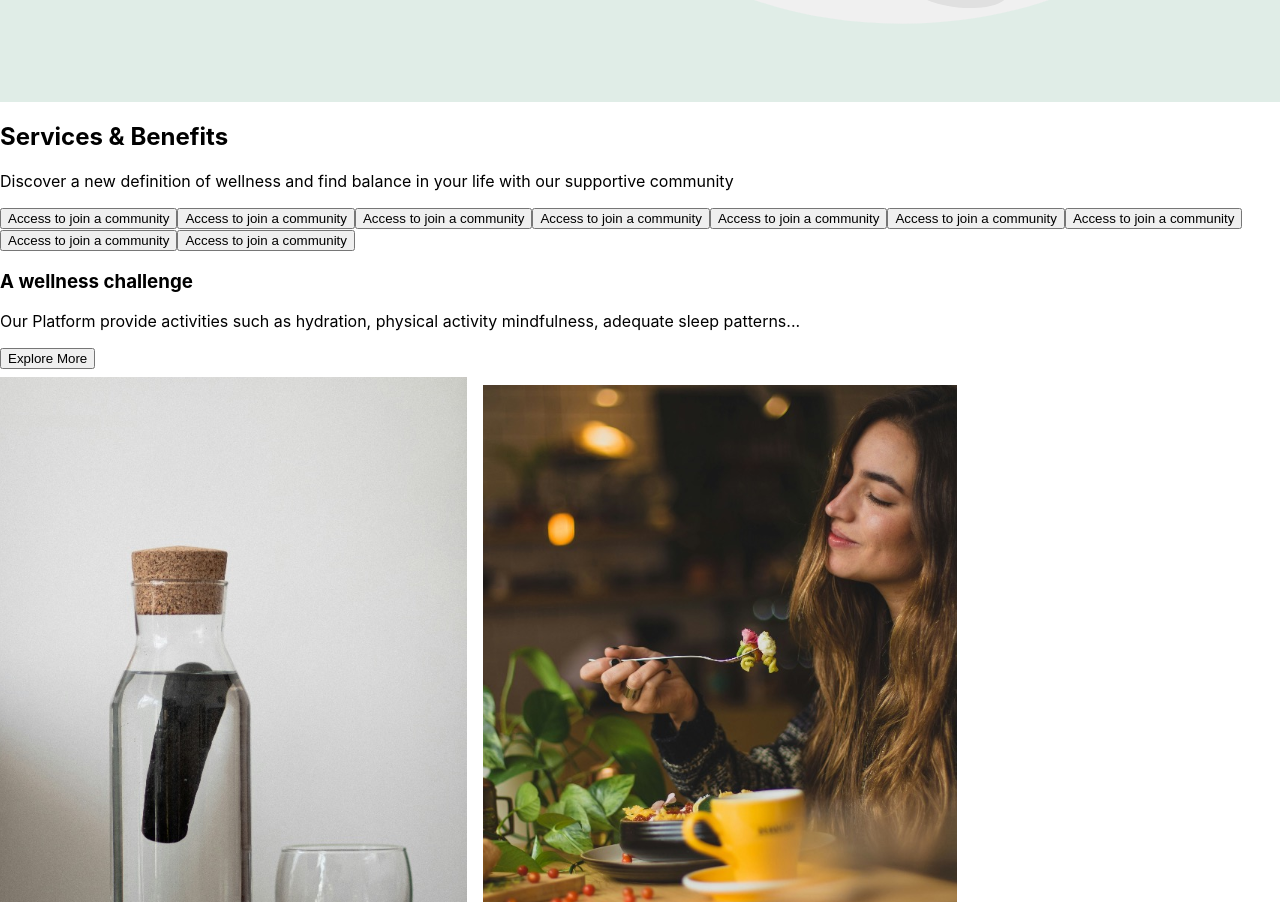
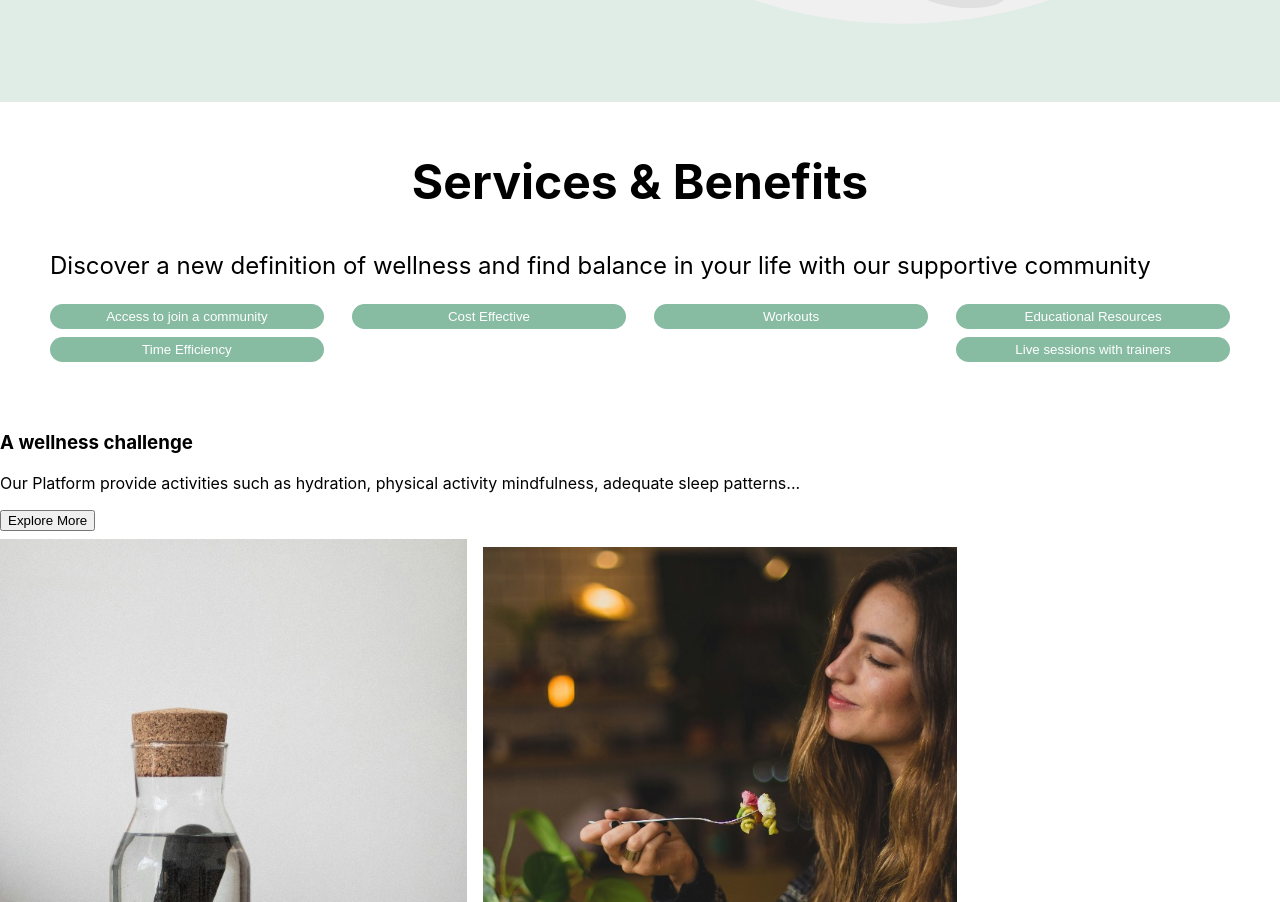
Before and after one commit to Walflower/fitmama, a React (Create React App) app: page / in a window 1280 px wide. Shown: the part 813-1715 px from the top of the page. Built offline with nearby package versions, Linux system fonts and the light colour scheme.

Commit message:
need to work on the spacing of the green buttons

```diff
--- /dev/null
+++ b/src/components/GreenButton/GreenButton.jsx
@@ -0,0 +1,5 @@
+import styles from "./GreenButton.module.css";
+
+export default function GreenButton({ text }) {
+  return <button className={styles.button}>{text}</button>;
+}
--- /dev/null
+++ b/src/components/GreenButton/GreenButton.module.css
@@ -0,0 +1,9 @@
+.button {
+  background: #87bba2;
+  color: white;
+  border-radius: 33px;
+  border: none;
+
+  width: 17.117rem;
+  height: 1.563rem;
+}
--- a/src/pages/Home/Home.jsx
+++ b/src/pages/Home/Home.jsx
@@ -22,6 +22,7 @@ import { NavLink } from "react-router-dom";
 import Logo from "../../assets/Logos/MIM-logo.svg";
 import BlueButton from "../../components/BlueButton/BlueButton";
 import UnderLineButton from "../../components/UnderLineButton/UnderLineButton";
+import GreenButton from "../../components/GreenButton/GreenButton";
 
 export default function Home() {
   return (
@@ -74,24 +75,22 @@ export default function Home() {
         />
       </main>
 
-      <section>
-        <h2>Services & Benefits</h2>
-        <p>
+      <section className={styles.SectionOne}>
+        <h2 className={styles.SectionOneTitle}>Services & Benefits</h2>
+        <p className={styles.SectionOneText}>
           Discover a new definition of wellness and find balance in your life
           with our supportive community
         </p>
 
         {/** links to other sections  */}
-        <div>
-          <button>Access to join a community</button>
-          <button>Access to join a community</button>
-          <button>Access to join a community</button>
-          <button>Access to join a community</button>
-          <button>Access to join a community</button>
-          <button>Access to join a community</button>
-          <button>Access to join a community</button>
-          <button>Access to join a community</button>
-          <button>Access to join a community</button>
+        <div className={styles.ServiceOptions}>
+          <GreenButton text="Access to join a community" />
+          <GreenButton text="Cost Effective" />
+          <GreenButton text="Workouts" />
+
+          <GreenButton text="Educational Resources" />
+          <GreenButton text="Time Efficiency" />
+          <GreenButton text="Live sessions with trainers" />
         </div>
       </section>
 
--- a/src/pages/Home/Home.module.css
+++ b/src/pages/Home/Home.module.css
@@ -67,7 +67,28 @@
 }
 
 /* Next section--------------------- Services*/
+.SectionOne {
+  padding: 50px;
+}
+
+.SectionOneTitle {
+  font-size: 3rem;
+  text-align: center;
+  margin-top: 0;
+}
+.SectionOneText {
+  font-size: 1.5rem;
+}
+
+.ServiceOptions {
+  display: flex;
+  flex-direction: row;
+  flex-wrap: wrap;
+  justify-content: space-between;
+  gap: 8.33px;
+}
+/* Next section-- Wellness Challengee/
+
 
 /* Next section-- Services*/
 /* Next section-- Services*/
-/* Next section-- Services*/
```
